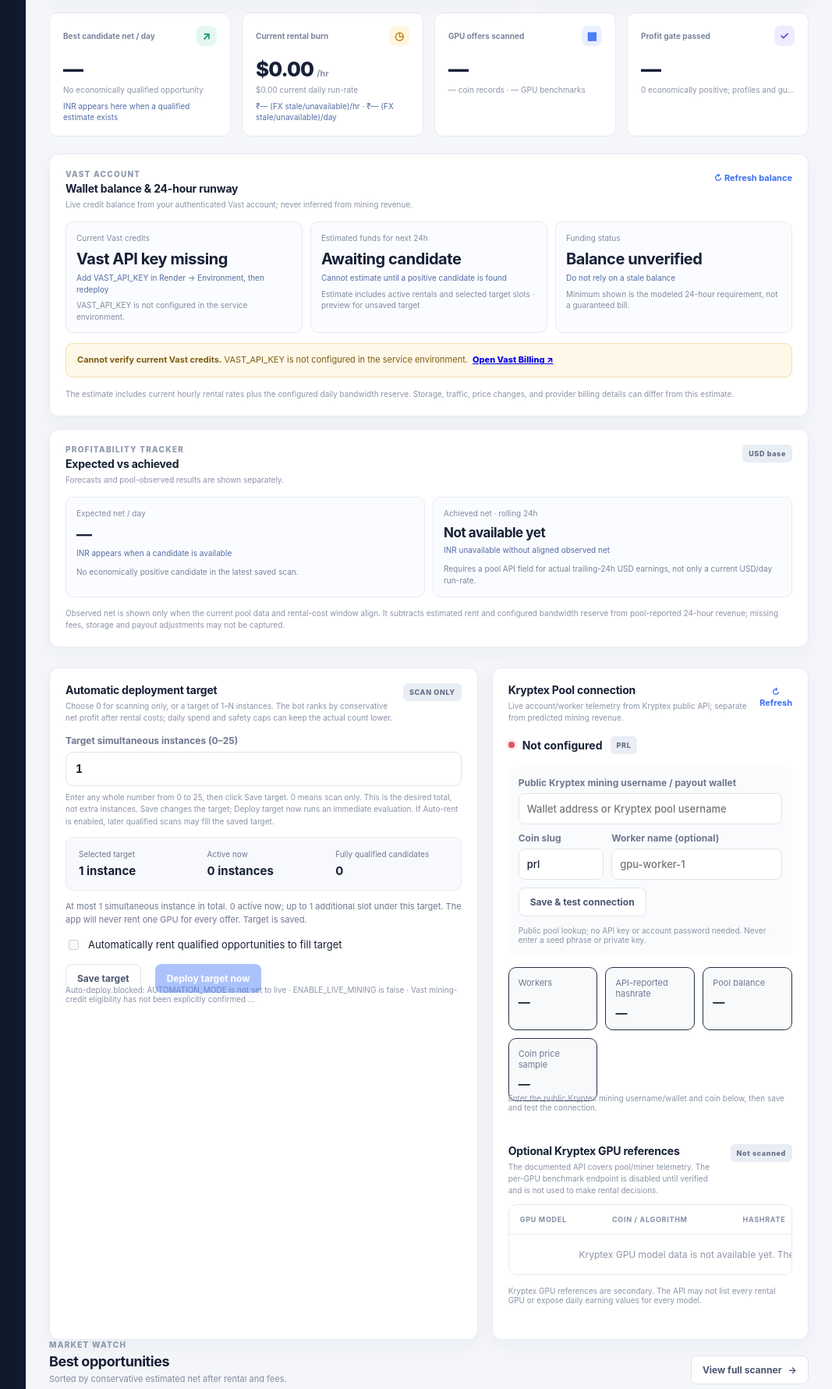
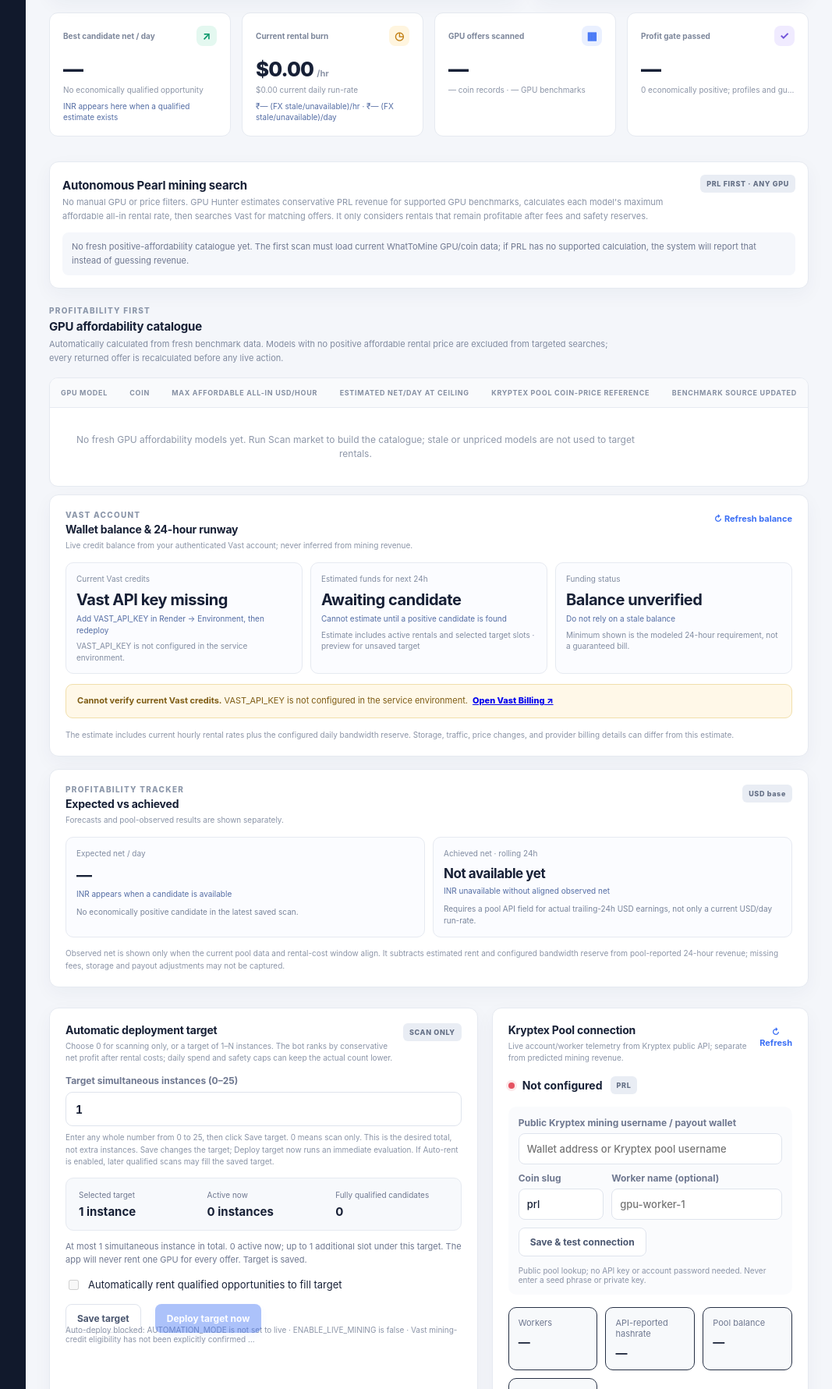
Before and after one commit to yashbajpaiknpindia-spec/gpuhunter, a Flask app: page / in a window 1280 px wide. Shown: the part 678-2459 px from the top of the page at 78% size, without its empty margins (213-1280 px from the left). Run offline with Flask 3, Linux system fonts and the light colour scheme; some libraries are stand-ins or nearby versions.

Commit message:
Show the automatic GPU affordability table on the default overview

```diff
--- a/templates/index.html
+++ b/templates/index.html
@@ -67,6 +67,12 @@
           <div class="metric-card"><div class="metric-head"><span>Profit gate passed</span><span class="metric-icon purple">✓</span></div><div class="metric-value" id="metricQualified">—</div><div class="metric-sub" id="metricQualifiedSub">Requires price, data, and mining-profile gates</div></div>
         </div>
 
+        <div class="panel smart-scan-panel">
+          <div class="panel-head"><div><h3>Autonomous Pearl mining search</h3><p>No manual GPU or price filters. GPU Hunter estimates conservative PRL revenue for supported GPU benchmarks, calculates each model's maximum affordable all-in rental rate, then searches Vast for matching offers. It only considers rentals that remain profitable after fees and safety reserves.</p></div><span class="pill pill-muted">PRL FIRST · ANY GPU</span></div>
+          <div class="smart-scan-status" id="smartScanStatus">Waiting for fresh WhatToMine GPU and coin benchmarks. Scan Market runs the automatic profitability-first workflow.</div>
+        </div>
+        <div class="section-heading diagnostics-heading"><div><div class="section-kicker">PROFITABILITY FIRST</div><h3>GPU affordability catalogue</h3><p>Automatically calculated from fresh benchmark data. Models with no positive affordable rental price are excluded from targeted searches; every returned offer is recalculated before any live action.</p></div></div>
+        <div class="table-wrap affordability-wrap"><table class="offer-diagnostic-table"><thead><tr><th>GPU model</th><th>Coin</th><th>Max affordable all-in USD/hour</th><th>Estimated net/day at ceiling</th><th>Kryptex pool coin-price reference</th><th>Benchmark source updated</th></tr></thead><tbody id="affordabilityTable"><tr><td colspan="6" class="empty-cell">Run Scan Market to calculate PRL affordability across supported GPU models.</td></tr></tbody></table></div>
         <div class="finance-row">
           <div class="panel wallet-panel">
             <div class="panel-head"><div><div class="section-kicker">VAST ACCOUNT</div><h3>Wallet balance & 24-hour runway</h3><p>Live credit balance from your authenticated Vast account; never inferred from mining revenue.</p></div><button class="text-button" id="refreshVastBalanceBtn" type="button">↻ Refresh balance</button></div>
@@ -128,12 +134,6 @@
 
       <section id="opportunitiesSection" class="page-section hidden">
         <div class="section-heading scanner-heading"><div><div class="section-kicker">VAST OFFERS × COIN REVENUE</div><h2>Market scanner</h2><p>All models and coins surfaced by connected providers. Estimates are haircut before applying rent costs. USD is the accounting base; ₹ figures are display-only conversions using the timestamped FX quote.</p></div><div class="scanner-controls"><select id="decisionFilter"><option value="all">All candidates</option><option value="economics">Economically positive</option><option value="qualified">Live-qualified only</option><option value="rejected">Rejected / uncertain</option></select><input id="searchFilter" placeholder="Filter GPU, coin, algorithm…" aria-label="Filter offers"></div></div>
-        <div class="panel smart-scan-panel">
-          <div class="panel-head"><div><h3>Autonomous Pearl mining search</h3><p>No manual GPU or price filters. GPU Hunter estimates conservative PRL revenue for supported GPU benchmarks, calculates each model's maximum affordable all-in rental rate, then searches Vast for matching offers. It only considers rentals that remain profitable after fees and safety reserves.</p></div><span class="pill pill-muted">PRL FIRST · ANY GPU</span></div>
-          <div class="smart-scan-status" id="smartScanStatus">Waiting for fresh WhatToMine GPU and coin benchmarks. Scan Market runs the automatic profitability-first workflow.</div>
-        </div>
-        <div class="section-heading diagnostics-heading"><div><div class="section-kicker">PROFITABILITY FIRST</div><h3>GPU affordability catalogue</h3><p>Automatically calculated from fresh benchmark data. Models with no positive affordable rental price are excluded from targeted searches; every returned offer is recalculated before any live action.</p></div></div>
-        <div class="table-wrap affordability-wrap"><table class="offer-diagnostic-table"><thead><tr><th>GPU model</th><th>Coin</th><th>Max affordable all-in USD/hour</th><th>Estimated net/day at ceiling</th><th>Benchmark source updated</th></tr></thead><tbody id="affordabilityTable"><tr><td colspan="5" class="empty-cell">Run Scan Market to calculate PRL affordability across supported GPU models.</td></tr></tbody></table></div>
         <div class="inline-warning"><span>ⓘ</span><div><b>Never treat a benchmark as guaranteed revenue.</b> Provider data can be stale, market rewards can shift, and pool-reported earnings may lag. The loss guard requires a compatible profile and live monitoring.</div></div>
         <div id="scanDiagnostics" class="scan-diagnostics" aria-live="polite"><div class="scan-diagnostics-head"><span class="scan-orb idle"></span><div><b>Market scan status</b><small>Waiting for the latest server state…</small></div></div></div>
         <div class="section-heading diagnostics-heading"><div><div class="section-kicker">OFFER-LEVEL AUDIT</div><h3>Every returned offer and why it passed or failed</h3><p>Includes benchmark mismatches, missing provider fields, reliability failures, and offers with no supported coin calculations.</p></div><span id="offerReviewCount" class="pill pill-muted">0 offers reviewed</span></div>
```
